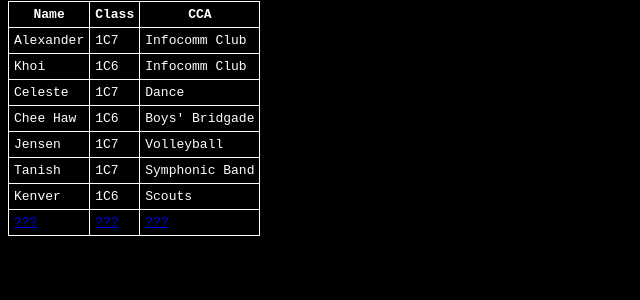
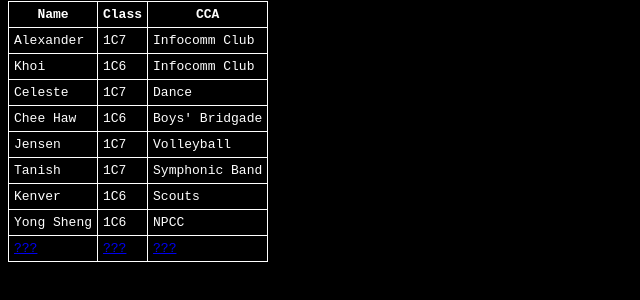
Before and after one commit to khoichon/notMyFirstHTML, a website: page part7.html in a window 1280 px wide. Shown: the part 64-364 px from the top of the page, without its empty margins (0-640 px from the left). Drawn offline with Linux system fonts and the light colour scheme.

Commit message:
Added yet another name to part7

```diff
--- a/part7.html
+++ b/part7.html
@@ -74,6 +74,11 @@
         <td>Scouts</td>
       </tr>
       <tr>
+        <td>Yong Sheng</td>
+        <td>1C6</td>
+        <td>NPCC</td>
+      </tr>
+      <tr>
         <td><a href="#" onclick="transition()">???</a></td>
         <td><a href="#" onclick="transition()">???</a></td>
         <td><a href="#" onclick="transition()">???</a></td>
```
